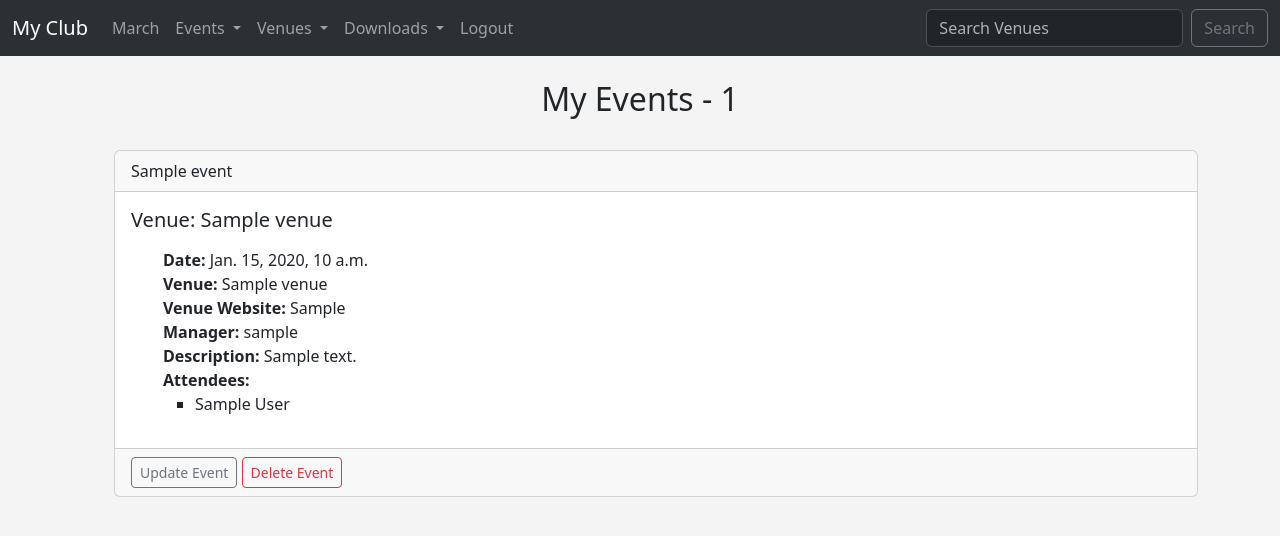
After one commit to smoroso/myclub_website_steps_preview, a Django app: page /my_events in a window 1280 px wide. The commit adds this page. Shown: the top 536 px of the page. Run offline with Django 5.2, Linux system fonts and the light colour scheme; a user stored in the database is signed in; tables that the repository leaves empty hold one stand-in row (values such as "Sample post").

Commit message:
End of tutorial Wednesday #33

```diff
--- /dev/null
+++ b/events/templates/events/my_events.html
@@ -0,0 +1,55 @@
+{% extends "events/base.html" %}
+
+{% block content %}
+
+<center><h2>My Events - {{me}}</h2></center>
+<br/>
+<ul>
+{% for event in events %}
+    <div class="card">
+        <div class="card-header">{{ event }}</div>
+        <div class="card-body">
+            <h5 class="card-title">Venue: {{ event.venue }}</h5>
+            <p class="card-text">
+                <ul style="list-style: none;">
+                    <li>
+                        <strong>Date:</strong> {{ event.event_date }}
+                    </li>
+                    <li>
+                        <strong>Venue:</strong> {{ event.venue }}
+                    </li>
+                    <li>
+                        <strong>Venue Website:</strong> {{ event.venue.web }}
+                    </li>
+                    <li>
+                        <strong>Manager:</strong> {{ event.manager }}
+                    </li>
+                    <li>
+                        <strong>Description:</strong> {{ event.description }}
+                    </li>
+                    <li>
+                        <strong>Attendees:</strong>
+                        <ul>
+                        {% for user in event.attendees.all %}
+                            <li>{{ user }}</li>
+                        {% endfor %}
+                        </ul>
+                    </li>
+                </ul>
+            </p>
+        </div>
+
+        {% if user.is_authenticated %}
+            {% if user == event.manager %}
+            <div class="card-footer text-muted">
+                <a href="{% url 'update-event' event.id %}" class="btn btn-outline-secondary btn-sm">Update Event</a>
+                <a href="{% url 'delete-event' event.id %}" class="btn btn-outline-danger btn-sm">Delete Event</a>
+            </div>
+            {% endif %}
+        {% endif %}
+    </div>
+    <br/>
+{% endfor %}
+</ul>
+
+{% endblock %}
--- a/events/templates/events/navbar.html
+++ b/events/templates/events/navbar.html
@@ -22,6 +22,9 @@
                         {% if user.is_authenticated %}
                         <li>
                             <a class="dropdown-item" href="{% url 'add-event' %}">Add Event</a>
+                        </li>
+                        <li>
+                            <a class="dropdown-item" href="{% url 'my_events' %}">My Events</a>
                         </li>
                         {% endif %}
                     </ul>
--- a/events/urls.py
+++ b/events/urls.py
@@ -17,4 +17,5 @@ urlpatterns = [
     path("venue_text", views.venue_text, name="venue-text"),
     path("venue_csv", views.venue_csv, name="venue-csv"),
     path("venue_pdf", views.venue_pdf, name="venue-pdf"),
+    path("my_events", views.my_events, name="my_events"),
 ]
--- a/events/views.py
+++ b/events/views.py
@@ -20,6 +20,19 @@ from reportlab.lib.pagesizes import letter
 # Import Pagination Stuff
 from django.core.paginator import Paginator
 
+
+# Create My Events Page
+def my_events(request):
+    if request.user.is_authenticated:
+        me = request.user.id
+        events = Event.objects.filter(attendees = me)
+        return render(request, "events/my_events.html", {
+            "events": events,
+            "me": me,
+        })
+    else:
+        messages.success(request, ("You aren't authorized to View this page"))
+        return redirect('home')
 
 # Generate a PDF File Venue List
 def venue_pdf(request):
```
